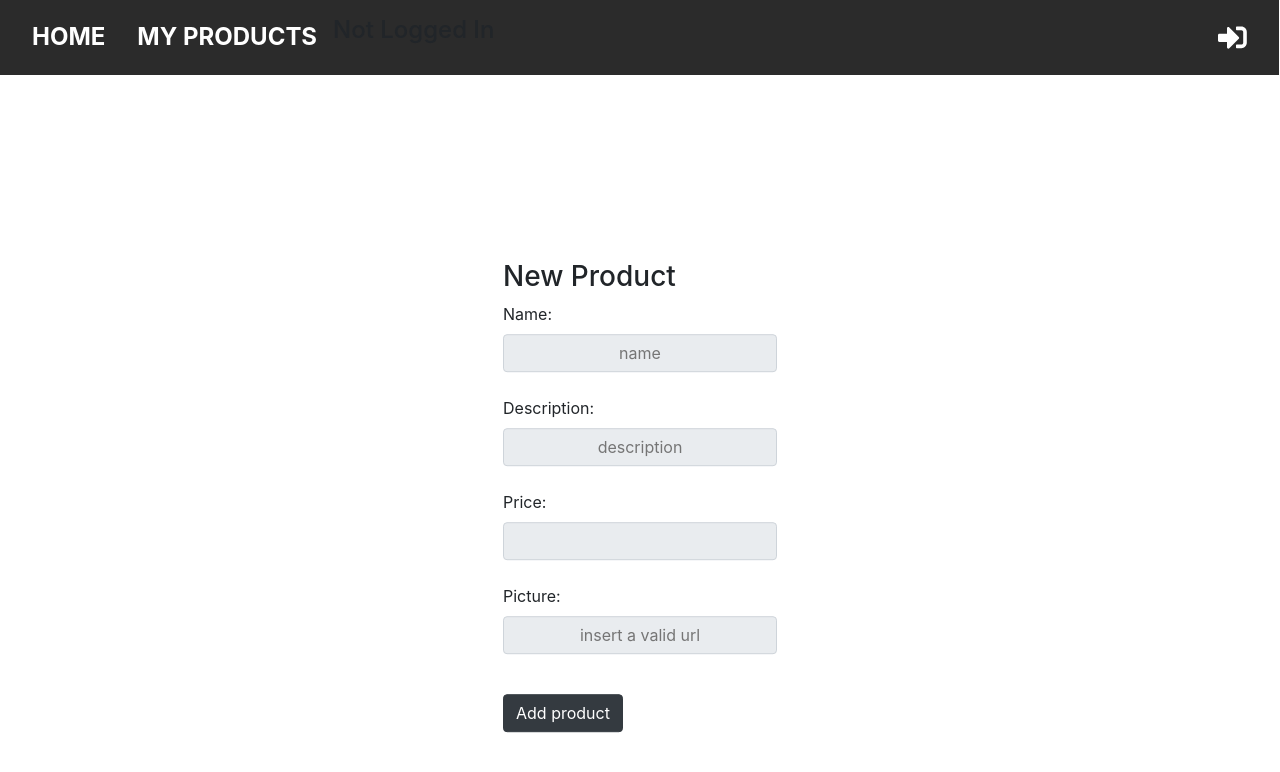
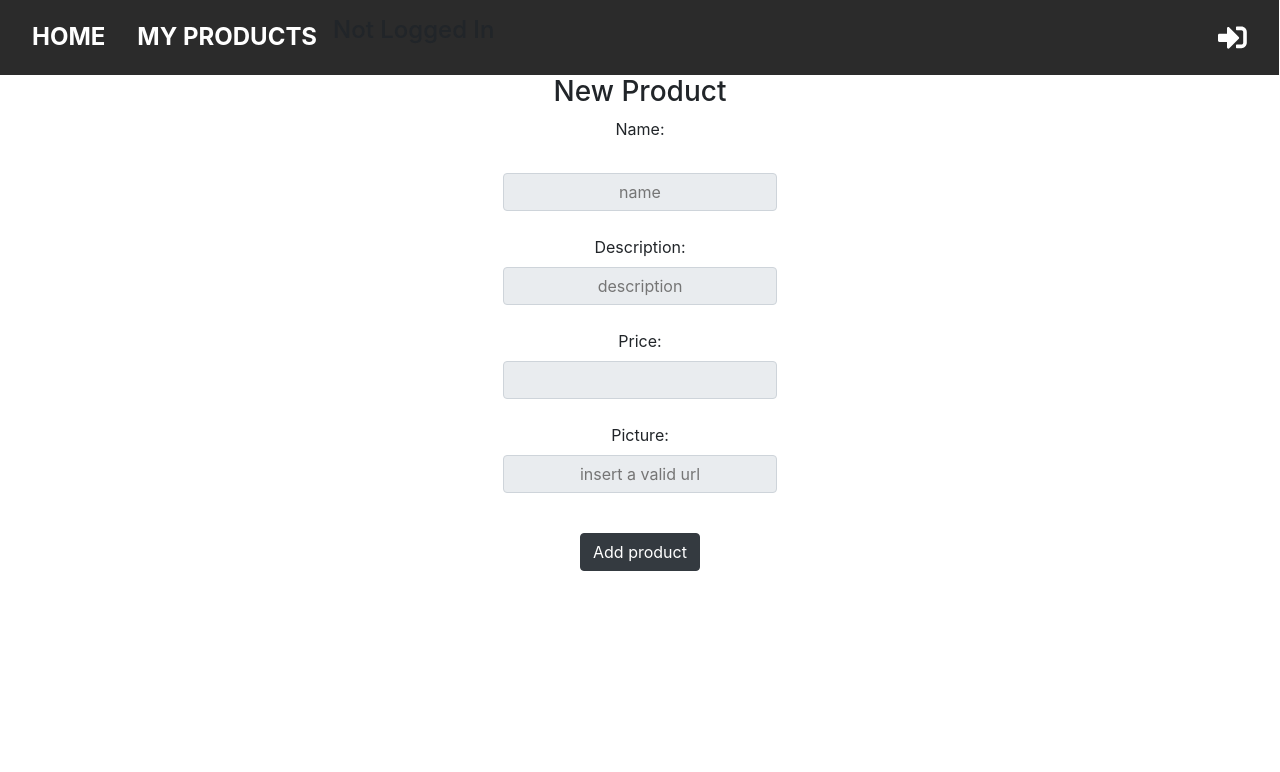
Before and after one commit to Gnorbi951/tidbit_gift, a React (Create React App) app in the folder frontend/: page /new-product in a window 1280 px wide. Shown: the top 772 px of the page. Built offline with nearby package versions, Linux system fonts and the light colour scheme.

Commit message:
fixes new product display

```diff
--- a/frontend/src/Components/SubComponents/NewProduct.js
+++ b/frontend/src/Components/SubComponents/NewProduct.js
@@ -86,11 +86,10 @@ return(
 }
 
 const centerForm = {
-    position: "absolute",
-    left: "50%",
-    top: "50%",
-    marginTop: "6em",
-    transform: "translate(-50%, -50%)"
+    display: "flex",
+    alignItems: "center",
+    justifyContent: "center",
+    flexDirection: "column"
 }
 
 export default NewProduct;
```
Also changed, not shown: 1 other file (tests, documents, lock files or other folders).
